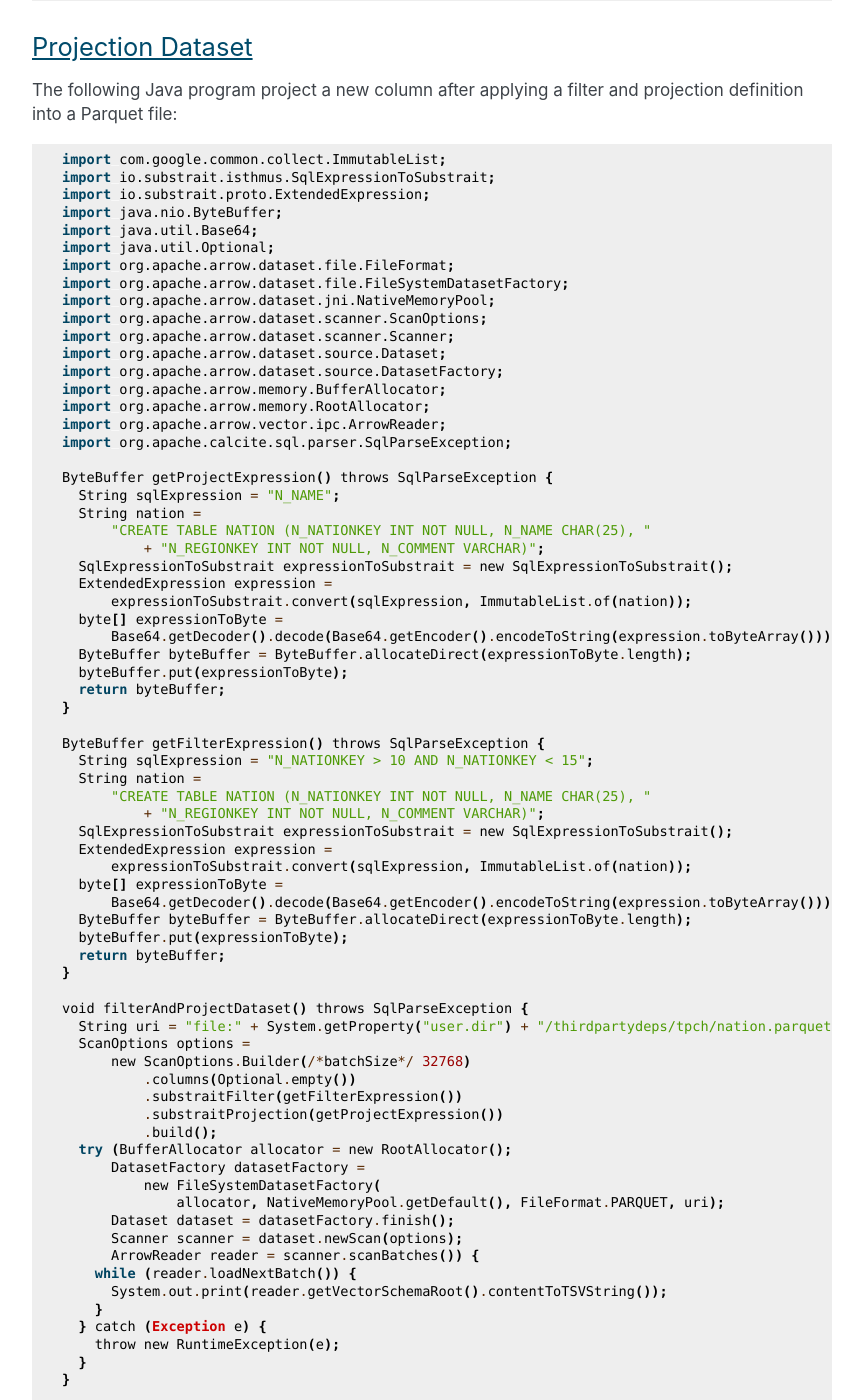
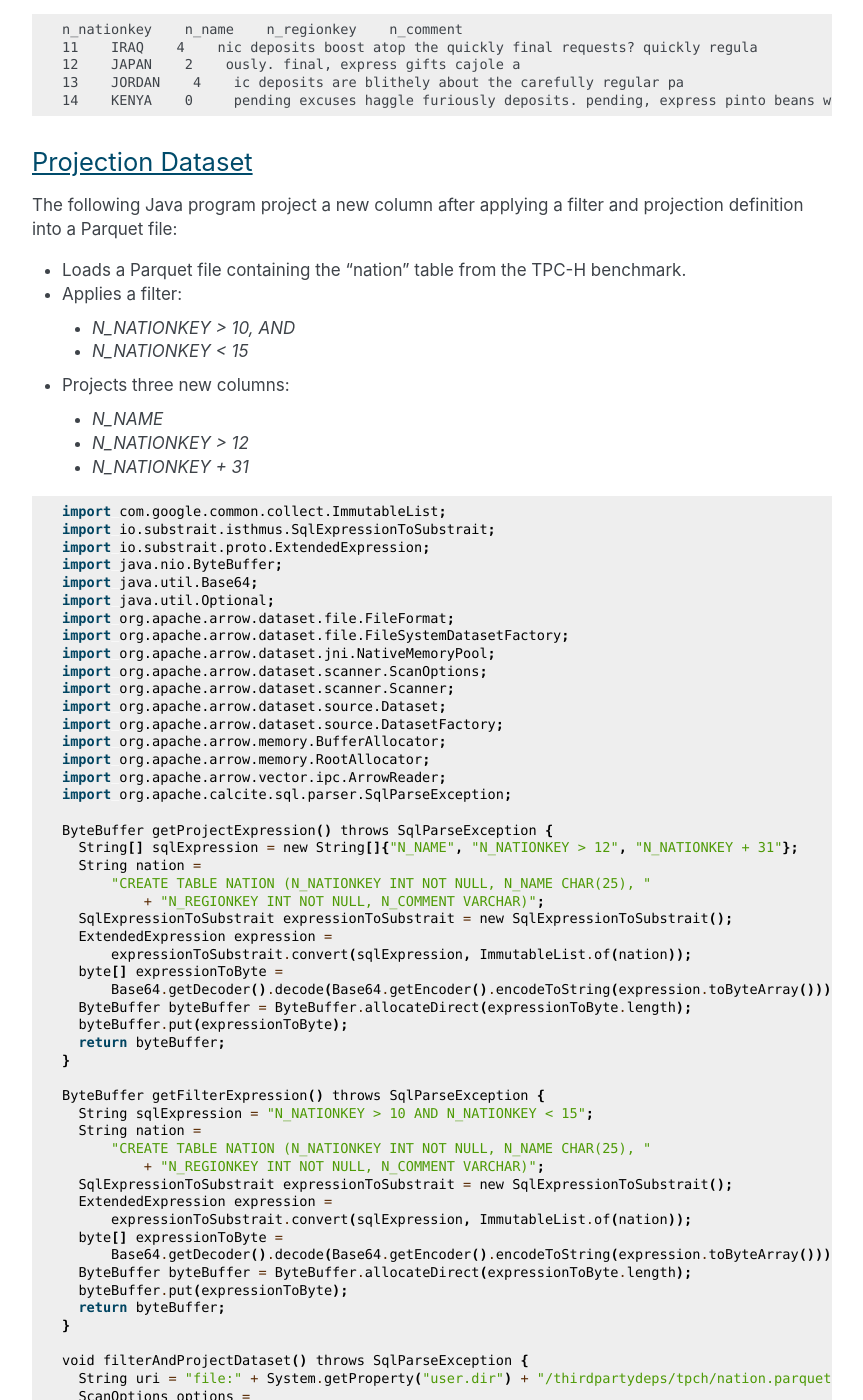
Before and after one commit to apache/arrow-cookbook, a Sphinx documentation site: the page built from java/source/substrait.rst, in a window 1280 px wide and 1400 px high, scrolled down 4857 px. Shown: the whole window, without its empty margins (258-1121 px from the left). Built offline with Sphinx 7.4.7, drawn with Linux system fonts in a browser that asks for light colours; pages that are not in the unit, such as notebooks, are missing from menus; comment, search, counter and statistics services are not loaded; some of the changed text lies outside the part shown.

Commit message:
feat: add filter and projections dataset columns

```diff
--- a/java/source/demo/pom.xml
+++ b/java/source/demo/pom.xml
@@ -100,12 +100,12 @@
         <dependency>
             <groupId>io.substrait</groupId>
             <artifactId>isthmus</artifactId>
-            <version>0.25.0</version>
+            <version>0.26.0</version>
         </dependency>
         <dependency>
             <groupId>io.substrait</groupId>
             <artifactId>core</artifactId>
-            <version>0.25.0</version>
+            <version>0.26.0</version>
         </dependency>
     </dependencies>
 </project>
--- a/java/source/substrait.rst
+++ b/java/source/substrait.rst
@@ -213,6 +213,11 @@
 
 Here is an example of a Java program that filter columns from a Parquet file:
 
+- Loads a Parquet file containing the “nation” table from the TPC-H benchmark.
+- Applies a filter:
+    - `N_NATIONKEY > 10, AND`
+    - `N_NATIONKEY < 15`
+
 .. testcode::
 
     import com.google.common.collect.ImmutableList;
@@ -286,6 +291,15 @@
 The following Java program project a new column after applying a filter and
 projection definition into a Parquet file:
 
+- Loads a Parquet file containing the “nation” table from the TPC-H benchmark.
+- Applies a filter:
+ - `N_NATIONKEY > 10, AND`
+ - `N_NATIONKEY < 15`
+- Projects three new columns:
+ - `N_NAME`
+ - `N_NATIONKEY > 12`
+ - `N_NATIONKEY + 31`
+
 .. testcode::
 
     import com.google.common.collect.ImmutableList;
@@ -307,7 +321,7 @@
     import org.apache.calcite.sql.parser.SqlParseException;
 
     ByteBuffer getProjectExpression() throws SqlParseException {
-      String sqlExpression = "N_NAME";
+      String[] sqlExpression = new String[]{"N_NAME", "N_NATIONKEY > 12", "N_NATIONKEY + 31"};
       String nation =
           "CREATE TABLE NATION (N_NATIONKEY INT NOT NULL, N_NAME CHAR(25), "
               + "N_REGIONKEY INT NOT NULL, N_COMMENT VARCHAR)";
```
Also changed, not shown: other parts of java/source/substrait.rst (+5 -5 lines).
